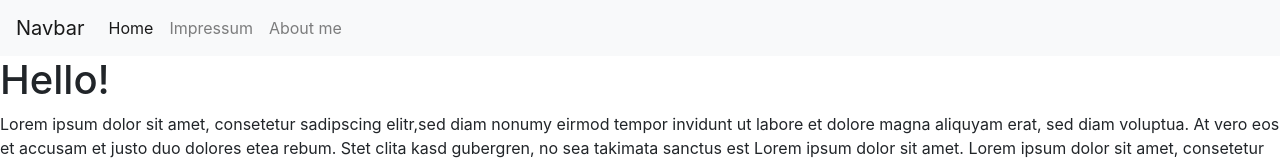
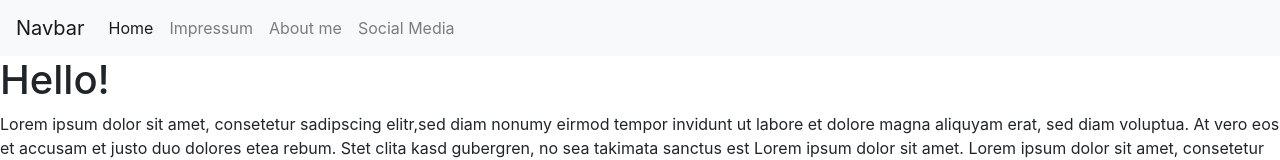
Before and after one commit to unafj/Git-Buch-Webseite, a plain HTML site: page index.html in a window 1280 px wide. Shown: the top 160 px of the page. Drawn offline with nearby package versions, Linux system fonts and the light colour scheme.

Commit message:
Füge Social-Media-Menüpunkt hinzu

```diff
--- a/index.html
+++ b/index.html
@@ -20,6 +20,9 @@
 					</li>
 					<li class="nav-item">
 						<a class="nav-link" href="#">About me</a>
+					</li>
+					<li class="nav-item">
+						<a class="nav-link" href="#">Social Media</a>
 					</li>
 				</ul>
 			</div>
```
